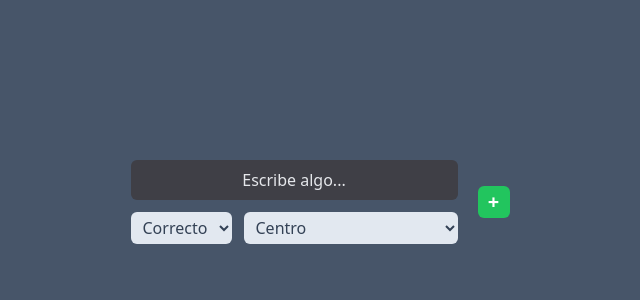
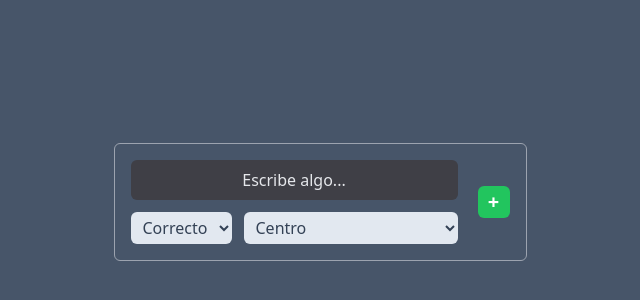
Before and after one commit to LeojAnidem/toast-notify, a React (Vite) app: page / in a window 1280 px wide. Shown: the part 166-466 px from the top of the page, without its empty margins (320-960 px from the left). Built offline with nearby package versions, Linux system fonts and the light colour scheme.

Commit message:
[<< Preparando publicacion en npm >]
==========>
Inicio, configuracion inicial

```diff
--- a/public/styles/index.css
+++ b/public/styles/index.css
@@ -689,6 +689,25 @@ video {
   border-radius: 0.375rem;
 }
 
+.border {
+  border-width: 1px;
+}
+
+.border-white {
+  --tw-border-opacity: 1;
+  border-color: rgb(255 255 255 / var(--tw-border-opacity));
+}
+
+.border-gray-500 {
+  --tw-border-opacity: 1;
+  border-color: rgb(107 114 128 / var(--tw-border-opacity));
+}
+
+.border-gray-400 {
+  --tw-border-opacity: 1;
+  border-color: rgb(156 163 175 / var(--tw-border-opacity));
+}
+
 .bg-green-500 {
   --tw-bg-opacity: 1;
   background-color: rgb(34 197 94 / var(--tw-bg-opacity));
@@ -711,6 +730,10 @@ video {
 
 .p-2 {
   padding: 0.5rem;
+}
+
+.p-4 {
+  padding: 1rem;
 }
 
 .px-2 {
--- a/src/App.jsx
+++ b/src/App.jsx
@@ -30,7 +30,7 @@ export const App = () => {
   return (
     <div className='flex flex-col items-center gap-16'>
       <form
-        className='flex items-center gap-5 text-white'
+        className='p-4 flex items-center gap-5 text-white border border-gray-400 rounded-md'
         onSubmit={handlerSubmit}
       >
         <div className='grid grid-cols-3 gap-3 items-center'>
```
